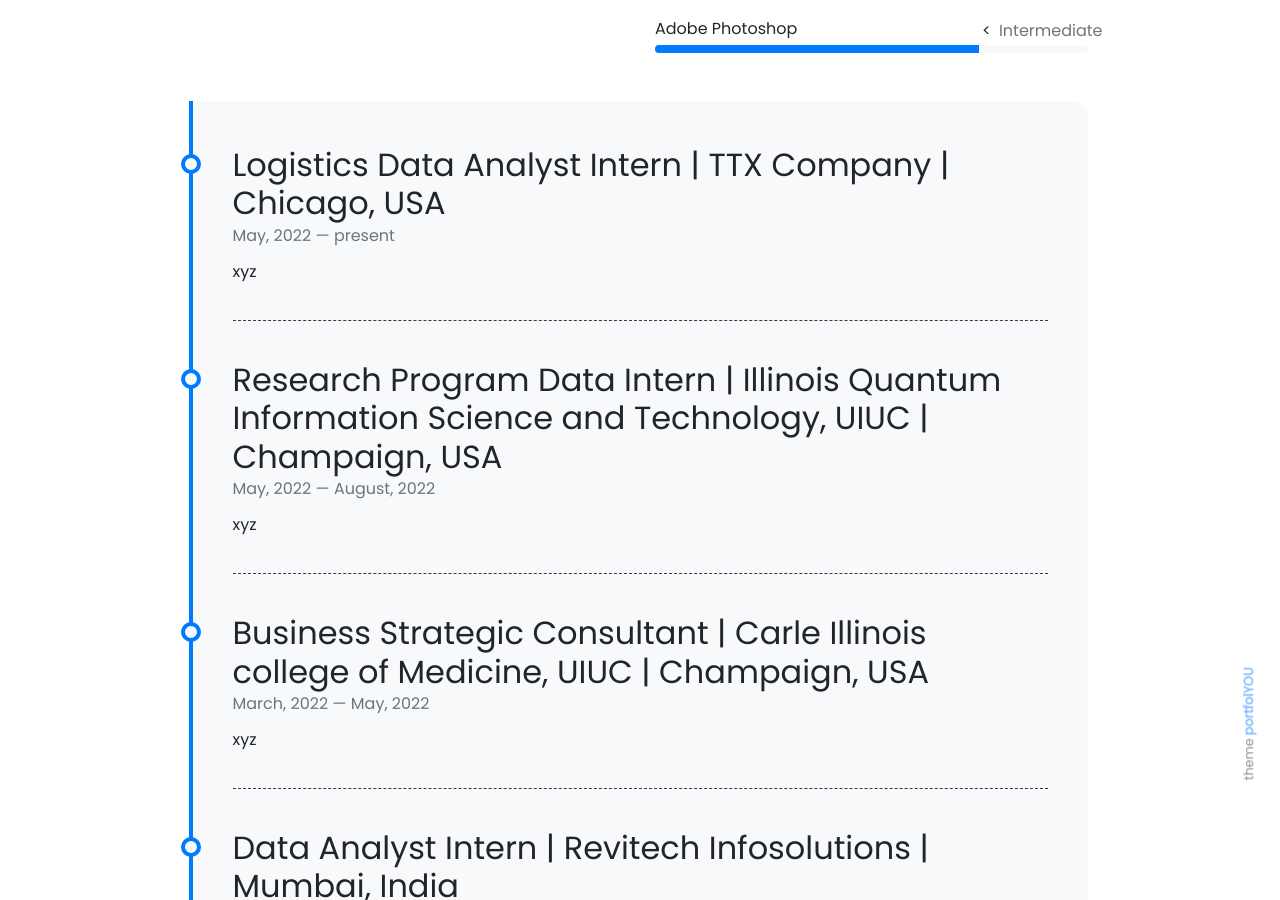
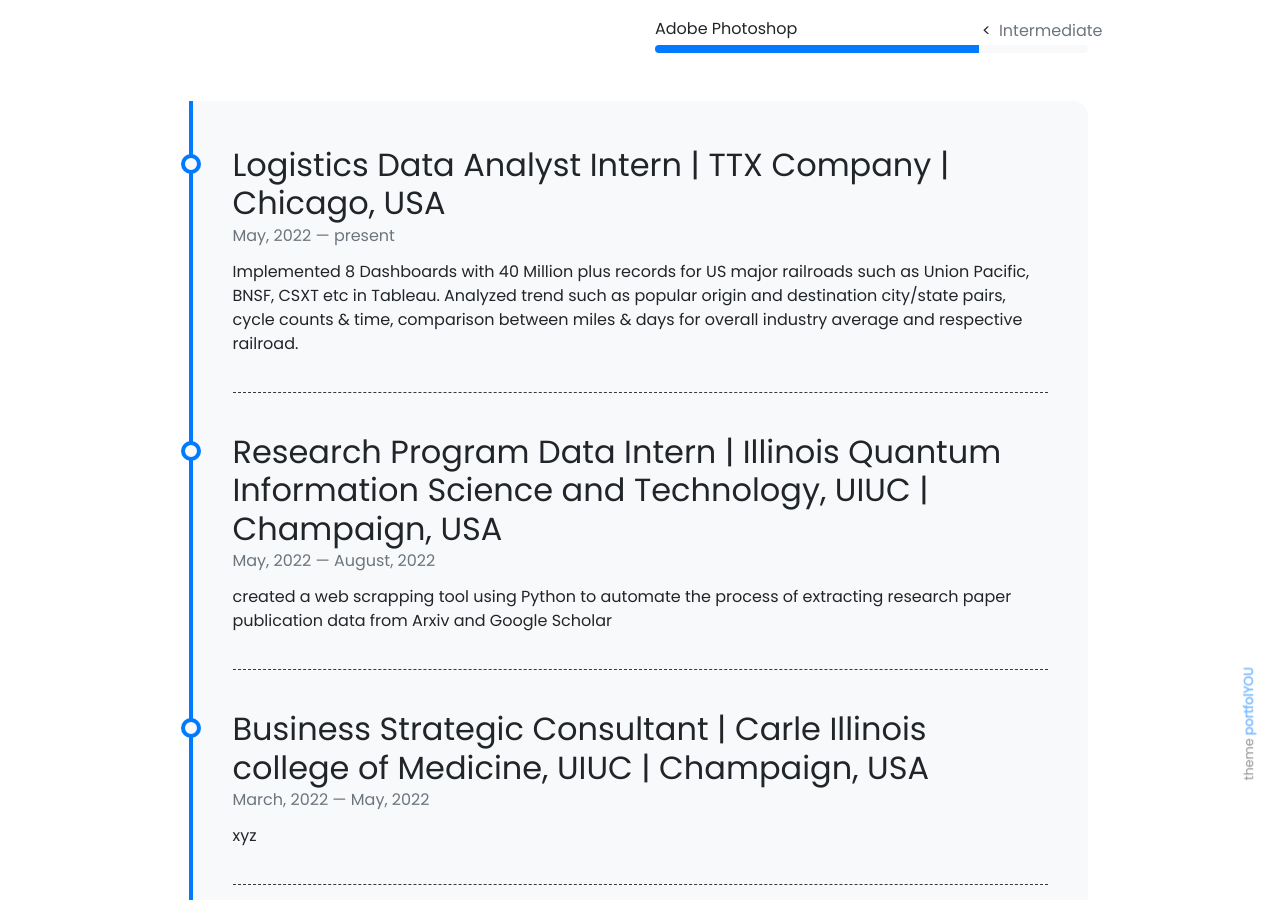
Before and after one commit to akshant10/akshant10.github.io, a Jekyll site: the page built from pages/about.md, in a window 1280 px wide and 900 px high, scrolled down 716 px. Built offline with Jekyll 4.4.1, drawn with Linux system fonts in a browser that asks for light colours; nearby versions of some CDN libraries.

Commit message:
Update timeline.yml

```diff
--- a/_data/timeline.yml
+++ b/_data/timeline.yml
@@ -1,12 +1,12 @@
 - title: Logistics Data Analyst Intern | TTX Company | Chicago, USA
   from: May, 2022
   to: present
-  description: xyz
+  description: Implemented 8 Dashboards with 40 Million plus records for US major railroads such as Union Pacific, BNSF, CSXT etc in Tableau. Analyzed trend such as popular origin and destination city/state pairs, cycle counts & time, comparison between miles & days for overall industry average and respective railroad.
 
 - title: Research Program Data Intern | Illinois Quantum Information Science and Technology, UIUC | Champaign, USA
   from: May, 2022
   to: August, 2022
-  description:  xyz
+  description:  created a web scrapping tool using Python to automate the process of extracting research paper publication data from Arxiv and Google Scholar
 
 - title: Business Strategic Consultant | Carle Illinois college of Medicine, UIUC | Champaign, USA
   from: March, 2022
```
